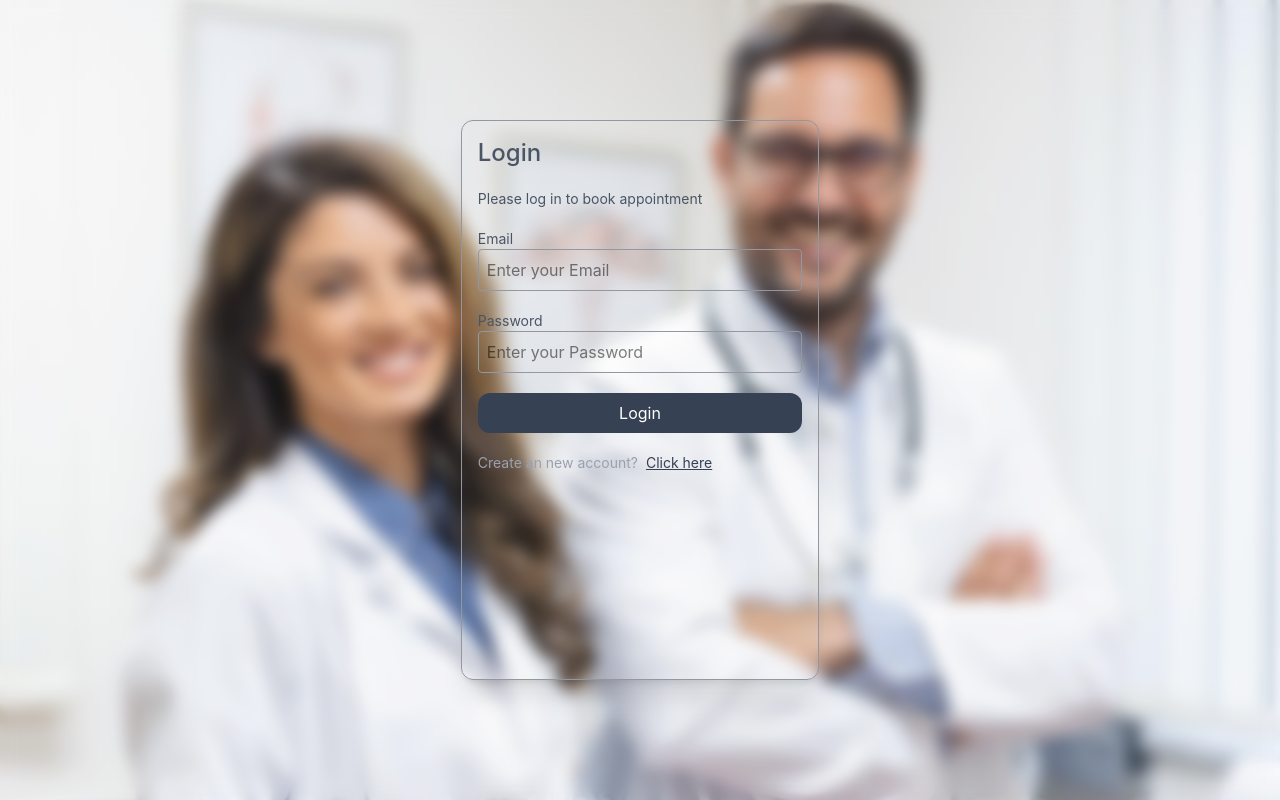
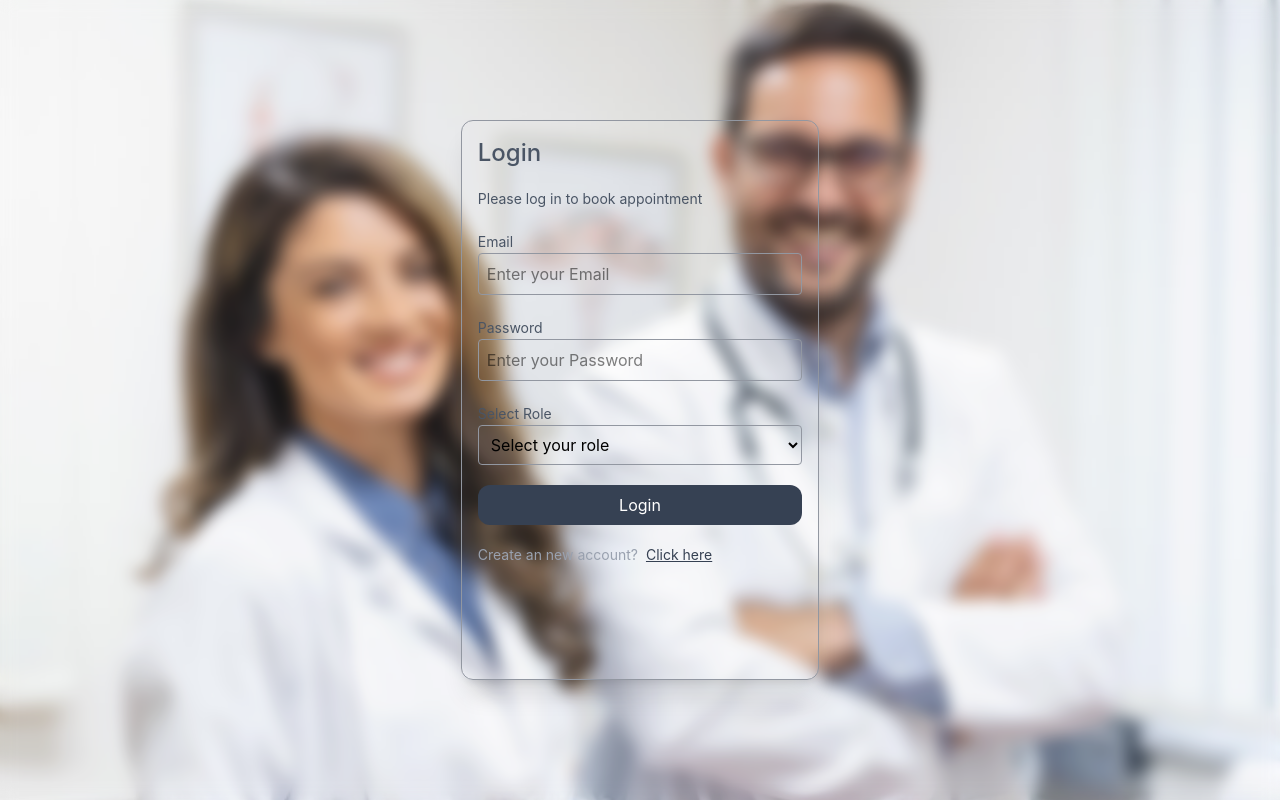
Before and after one commit to gayatriponnada/Hospital-Management-System, a React (Vite) app: page /login in a window 1280 px wide. Built offline with nearby package versions, Linux system fonts and the light colour scheme.

Commit message:
routes added for patient admin and doctor

```diff
--- a/src/App.jsx
+++ b/src/App.jsx
@@ -16,10 +16,9 @@ function App() {
         <Route path="login" element={<Login />} />
         <Route element={<Layout />}>
           <Route path="/" element={<Home />} />
-
-          <Route path="all-doctors" element={<Doctors />} />
-          <Route path="/about" element={<About />} />
-          <Route path="/contact" element={<About />} />
+          <Route path="/patient/dashboard/all-doctors" element={<Doctors />} />
+          <Route path="/patient/dashboard/about" element={<About />} />
+          <Route path="/patient/dashboard/contact" element={<About />} />
         </Route>
       </Routes>
     </>
--- a/src/components/login/Login.jsx
+++ b/src/components/login/Login.jsx
@@ -6,9 +6,16 @@ const Login = () => {
   const [details, setDetails] = useState({
     email: "",
     password: "",
+    role: "",
   });
   const [errors, setErrors] = useState({});
   const navigate = useNavigate();
+
+  const users = [
+    { role: "patient", displayName: "Patient" },
+    { role: "doctor", displayName: "Doctor" },
+    { role: "admin", displayName: "Admin" },
+  ];
 
   const validate = () => {
     const newError = {};
@@ -31,7 +38,16 @@ const Login = () => {
 
   const handleLogin = () => {
     if (validate()) {
-      navigate("/");
+      if (details.role === "admin") {
+        navigate("/admin/dashboard");
+        return;
+      } else if (details.role === "doctor") {
+        navigate("/doctor/dashboard");
+        return;
+      } else if (details.role === "patient") {
+        navigate("/");
+        return;
+      }
       return;
     }
   };
@@ -51,7 +67,7 @@ const Login = () => {
           Please log in to book appointment
         </div>
         <div>
-          <div className="text-sm text-gray-600">Email</div>
+          <label className="text-sm text-gray-600">Email</label>
           <input
             className="w-full p-2 border-(--border-primary) border rounded"
             value={details?.email}
@@ -66,7 +82,7 @@ const Login = () => {
           )}
         </div>
         <div>
-          <div className="text-sm text-gray-600">Password</div>
+          <label className="text-sm text-gray-600">Password</label>
           <input
             className="w-full p-2 border-(--border-primary) border rounded"
             value={details?.password}
@@ -80,6 +96,29 @@ const Login = () => {
             <p className="text-red-400 text-xs font-normal">
               {errors.password}
             </p>
+          )}
+        </div>
+        <div className="w-full">
+          <label className="text-sm text-gray-600">Select Role</label>
+          <select
+            className="w-full p-2 border-(--border-primary) border rounded"
+            value={details?.role}
+            onChange={(e) => {
+              setDetails({ ...details, role: e.target.value });
+            }}
+          >
+            <option value="" disabled>
+              Select your role
+            </option>
+
+            {users.map((user) => (
+              <option key={user.role} value={user.role}>
+                {user.displayName}
+              </option>
+            ))}
+          </select>
+          {errors.role && (
+            <p className="text-red-400 text-xs font-normal">{errors.role}</p>
           )}
         </div>
         <div className=" flex bg-gray-700 justify-center items-center rounded-xl p-2 cursor-pointer">
--- a/src/components/login/Signup.jsx
+++ b/src/components/login/Signup.jsx
@@ -52,14 +52,21 @@ const Signup = () => {
      return Object.keys(newError).length === 0;
   };
 
-  const handleLogin = () => {
-    if (validate()) {
+const handleLogin = () => {
+  if (validate()) {
+    if (details.role === "admin") {
+      navigate("/admin/dashboard");
+      return;
+    } else if (details.role === "doctor") {
+      navigate("/doctor/dashboard");
+      return;
+    } else if (details.role === "patient") {
       navigate("/");
       return;
     }
-
-    console.log("Form submitted", details);
-  };
+    return;
+  }
+};
 
   return (
     <div
```
